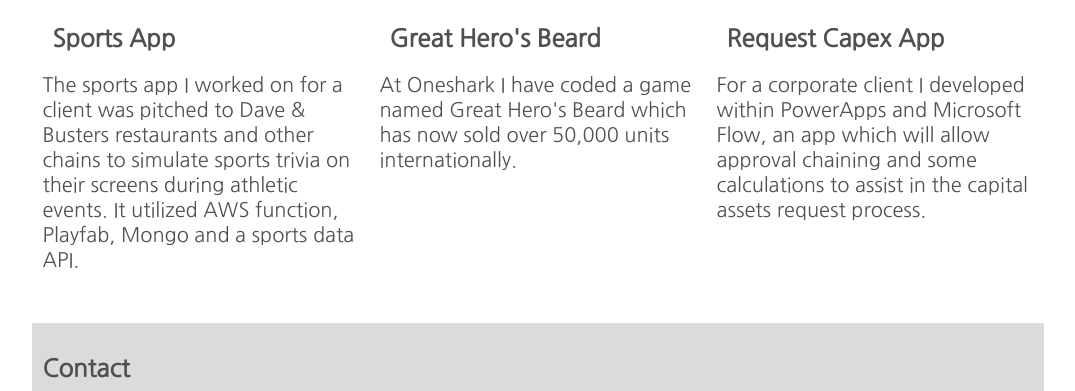
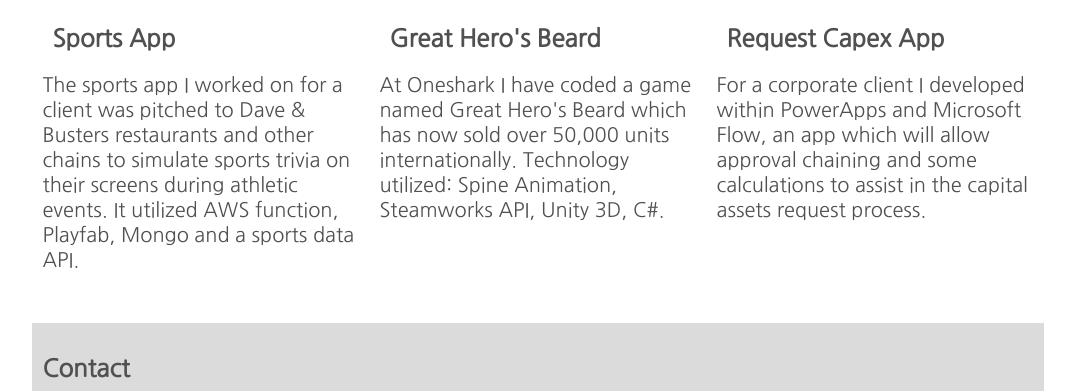
Before and after one commit to onesharklogan/Portfolio_2, a plain HTML site: page index.html in a window 1280 px wide. Shown: the part 1537-1928 px from the top of the page, without its empty margins (102-1177 px from the left). Drawn offline with Linux system fonts and the light colour scheme.

Commit message:
added extra text

```diff
--- a/index.html
+++ b/index.html
@@ -57,7 +57,7 @@
                         <div class="item">
                             <img class="img-rounded" src="images/projects/placeholder.png" alt="stock img computer"  />
                             <h2>Great Hero's Beard</h2>
-                            <p>At Oneshark I have coded a game named Great Hero's Beard which has now sold over 50,000 units internationally.</p>
+                            <p>At Oneshark I have coded a game named Great Hero's Beard which has now sold over 50,000 units internationally. Technology utilized: Spine Animation, Steamworks API, Unity 3D, C#.</p>
                         </div>
                         <div class="item">
                             <img class="img-rounded" src="images/projects/placeholder.png" alt="stock img computer"  />
```
